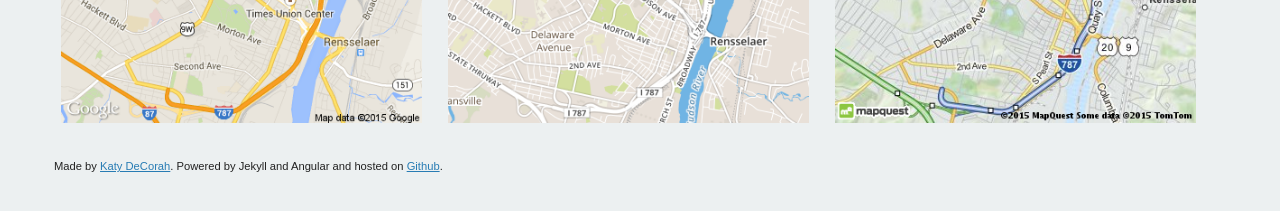
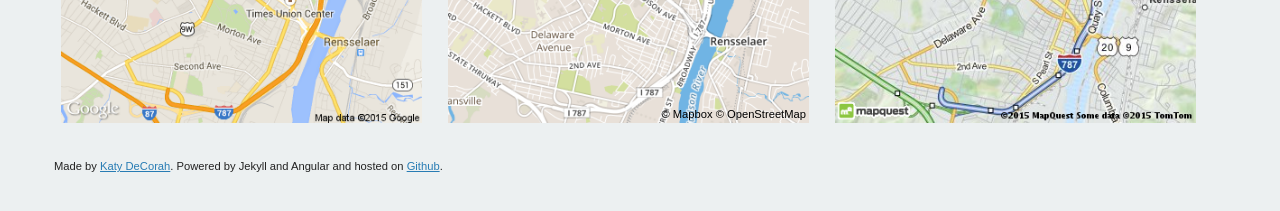
Before and after one commit to katydecorah/staticmapmaker, a Jekyll site: the page built from index.html, in a window 1280 px wide. Shown: the part 408-619 px from the top of the page. Built offline with Jekyll 4.4.1, drawn with Linux system fonts in a browser that asks for light colours; nearby versions of some CDN libraries.

Commit message:
adds back attribution

```diff
--- a/index.html
+++ b/index.html
@@ -6,7 +6,7 @@ layout: front-page
 {% for api in site.apis %}
 <a href="/{{ api | downcase }}/" class="choose-map">
 <div class="choose-map-title">{{api}}</div>
-<div class="choose-map-example"><img src="/img/{{api | downcase}}.png" alt="{{api}} static map API"></div>
+<div class="choose-map-example"><img src="/img/{{api | downcase}}.png" alt="{{api}} static map API">{% if api == 'Mapbox' %}<div class="attribution" target="_blank">&copy; Mapbox &copy; OpenStreetMap</div>{% endif %}</div>
 </a>
 {% endfor %}
 </div>
```
